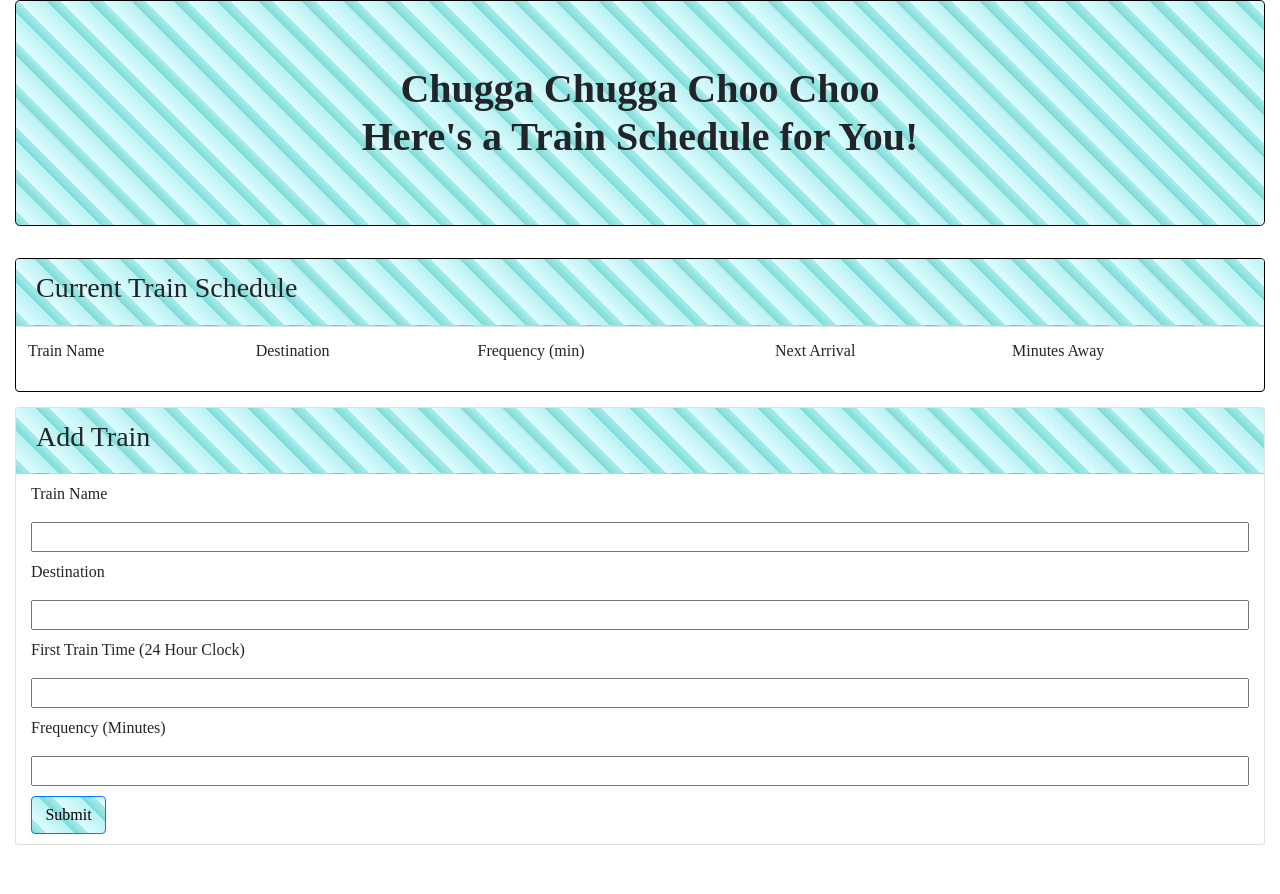
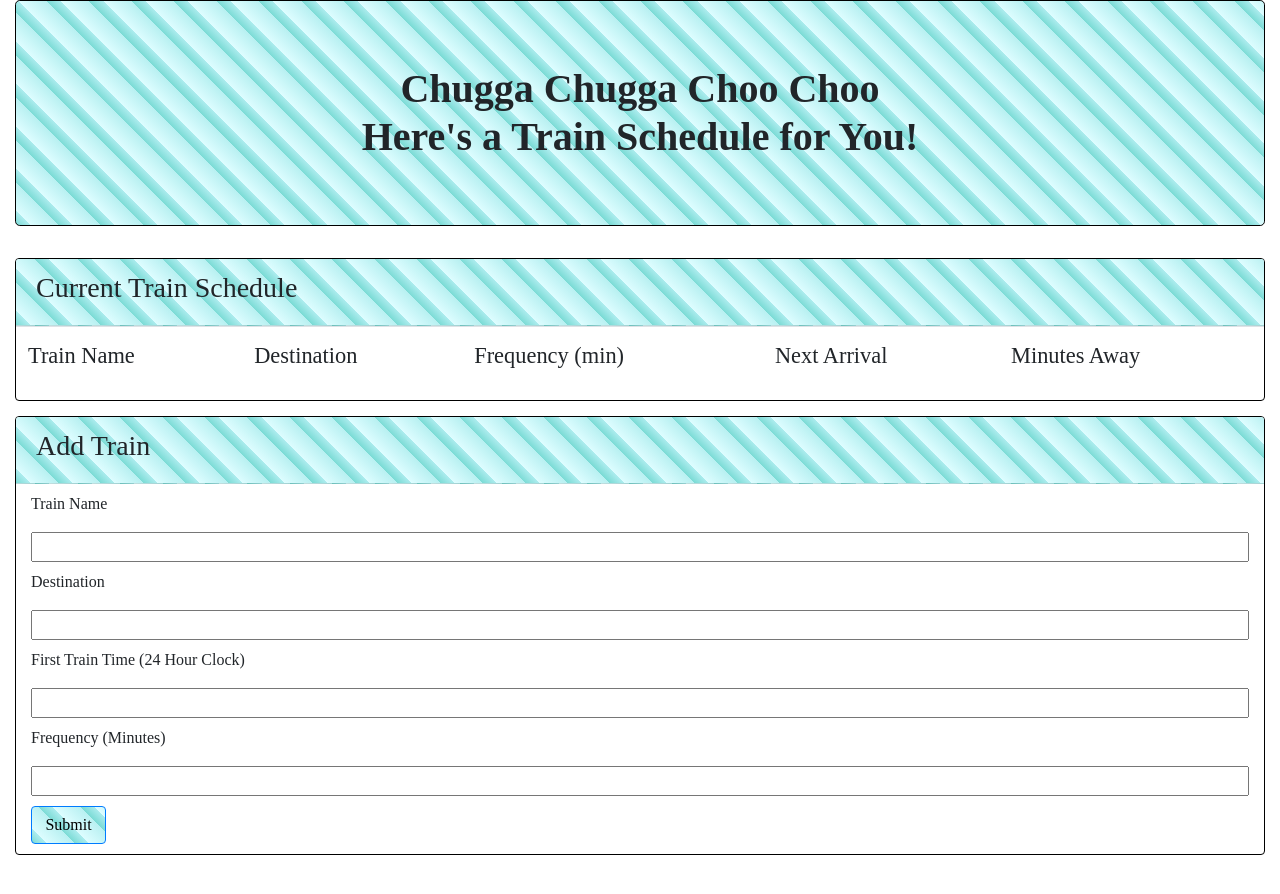
Before and after one commit to benjamindally/RPS-Multiplayer, a plain HTML site: page index.html in a window 1280 px wide. Before the commit the page ends 845 px from the top, so only its background shows below. Drawn offline with nearby package versions, Linux system fonts and the light colour scheme; no server answers; a web font is replaced by a local one.

Commit message:
Added Readme and changed styling

```diff
--- a/assets/css/style.css
+++ b/assets/css/style.css
@@ -30,6 +30,15 @@ body {
   );
 }
 
+thead {
+  font-size: 140%;
+}
+
+.user_form {
+  border: 1px solid black;
+  margin-bottom: 50px;
+}
+
 .form_paragraph {
   padding: 8px 0px 0px 15px;
 }
```
Also changed, not shown: 1 other file.
